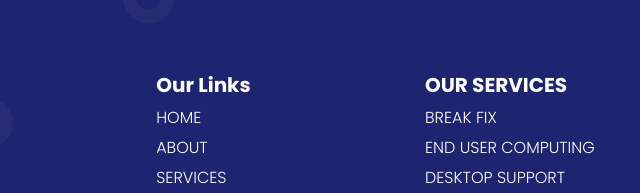
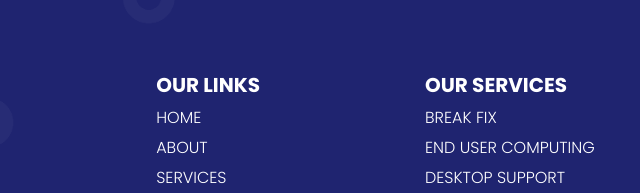
Before and after one commit to amt-francis-amos/AINet-website, a plain HTML site: page index.html in a window 1280 px wide. Shown: the part 850-1043 px from the top of the page, 215-855 px from the left. Drawn offline with Linux system fonts and the light colour scheme.

Commit message:
commit to main

```diff
--- a/index.html
+++ b/index.html
@@ -66,7 +66,7 @@
         </div>
     </div>
     <div class="footer-details">
-        <h2>Our Links</h2>
+        <h2>OUR LINKS</h2>
         <ul>
             <li><a href="#">HOME</a></li>
             <li><a href="#">ABOUT</a></li>
```
